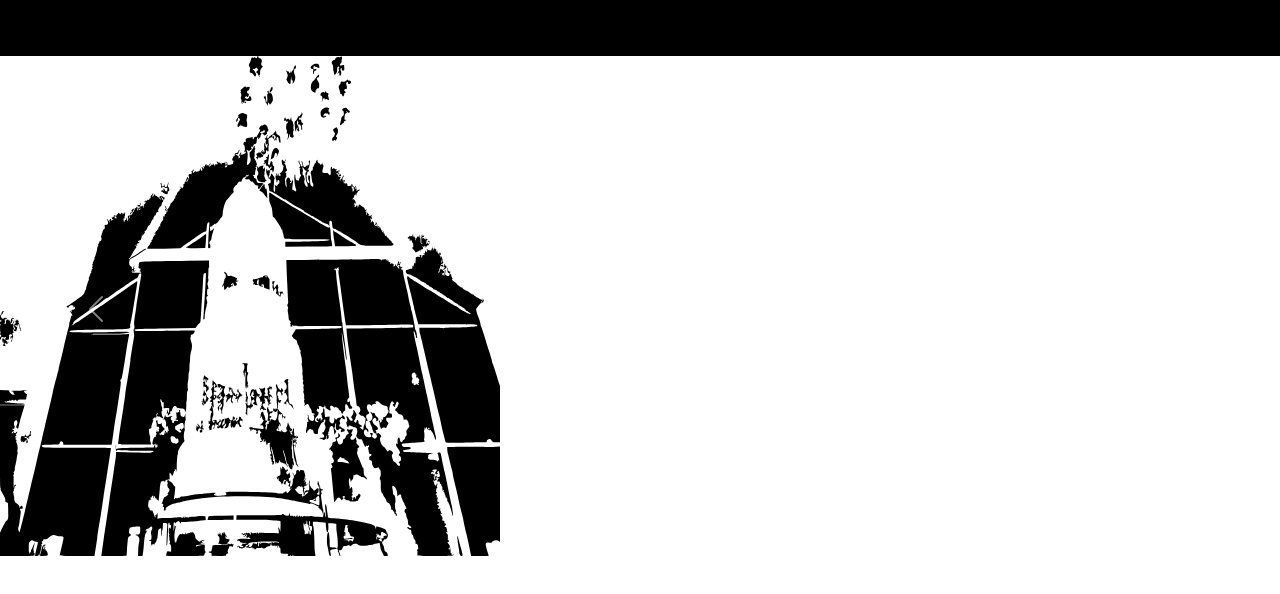
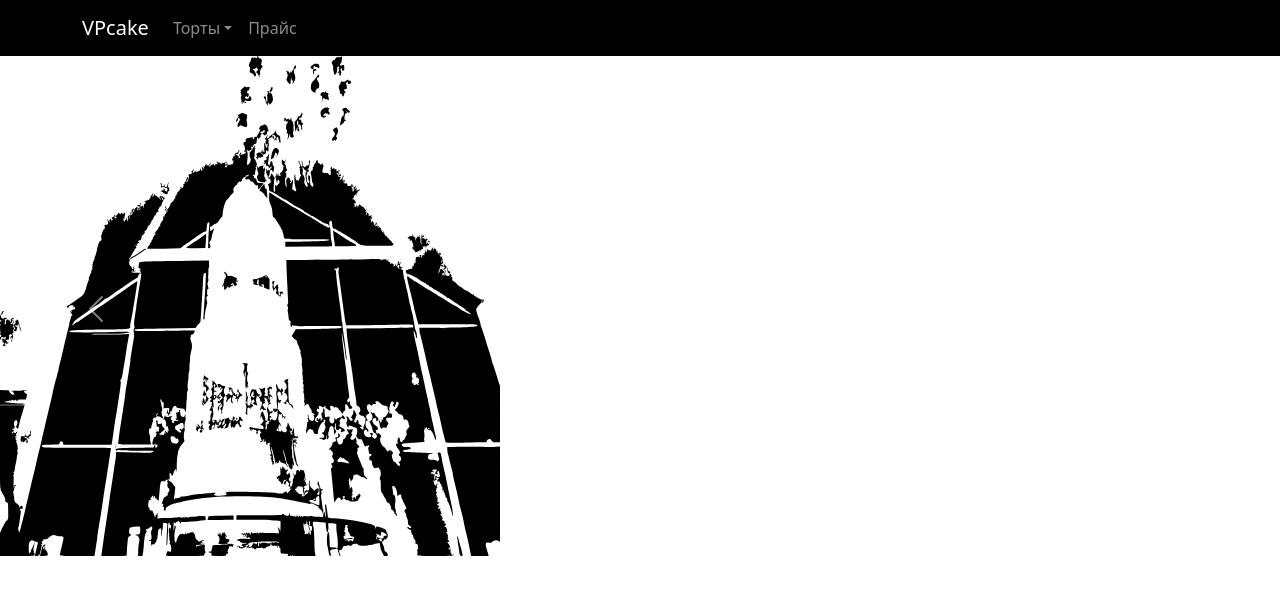
Before and after one commit to sergeianip20/rop, a Next.js app: page / in a window 1280 px wide. Shown: the top 594 px of the page. Built offline with nearby package versions, Linux system fonts and the light colour scheme.

Commit message:
Update index.js

```diff
--- a/pages/index.js
+++ b/pages/index.js
@@ -9,7 +9,7 @@ export default function Home() {
 return <div>
 
 <div className ={s.body}>
-<Navbar collapseOnSelect expand="lg" >
+<Navbar collapseOnSelect expand="lg"  variant="dark">
    <Container>
 <Navbar.Brand href="#home">VPcake</Navbar.Brand>
 <Navbar.Toggle aria-controls="responsive-navbar-nav" />
```
